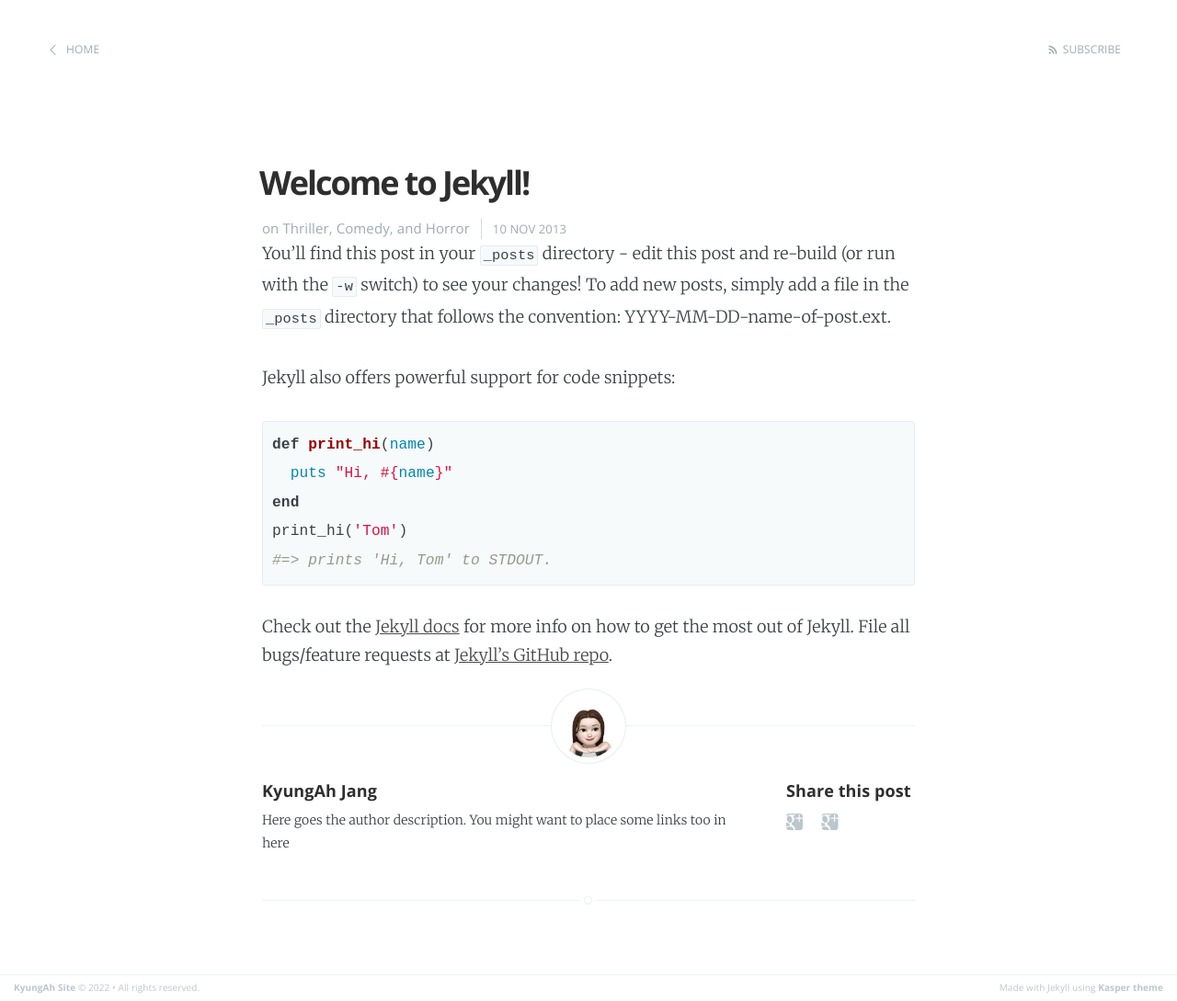
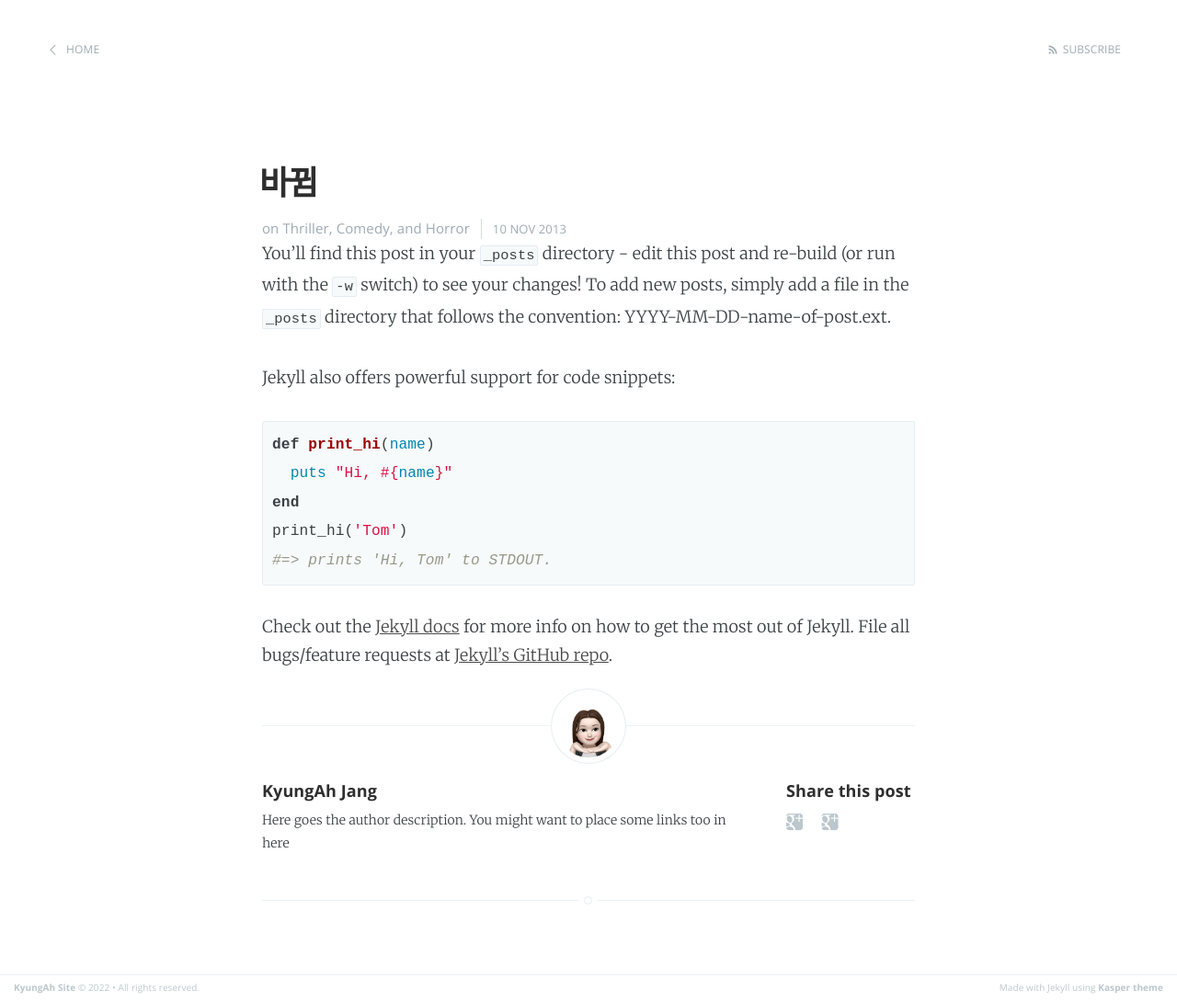
Before and after one commit to kajang93/kajang93.github.io, a Jekyll site: the page built from _posts/2013-11-10-welcome-to-jekyll.markdown, in a window 1280 px wide. Shown: the whole page at 92% size. Built offline with Jekyll 4.4.1, drawn with Linux system fonts in a browser that asks for light colours.

Commit message:
커밋합니댜

```diff
--- a/_posts/2013-11-10-welcome-to-jekyll.markdown
+++ b/_posts/2013-11-10-welcome-to-jekyll.markdown
@@ -1,6 +1,6 @@
 ---
 layout: post
-title:  "Welcome to Jekyll!"
+title:  "바뀜"
 date:   2013-11-10 10:18:00
 categories: Thriller Comedy Horror
 ---
```
